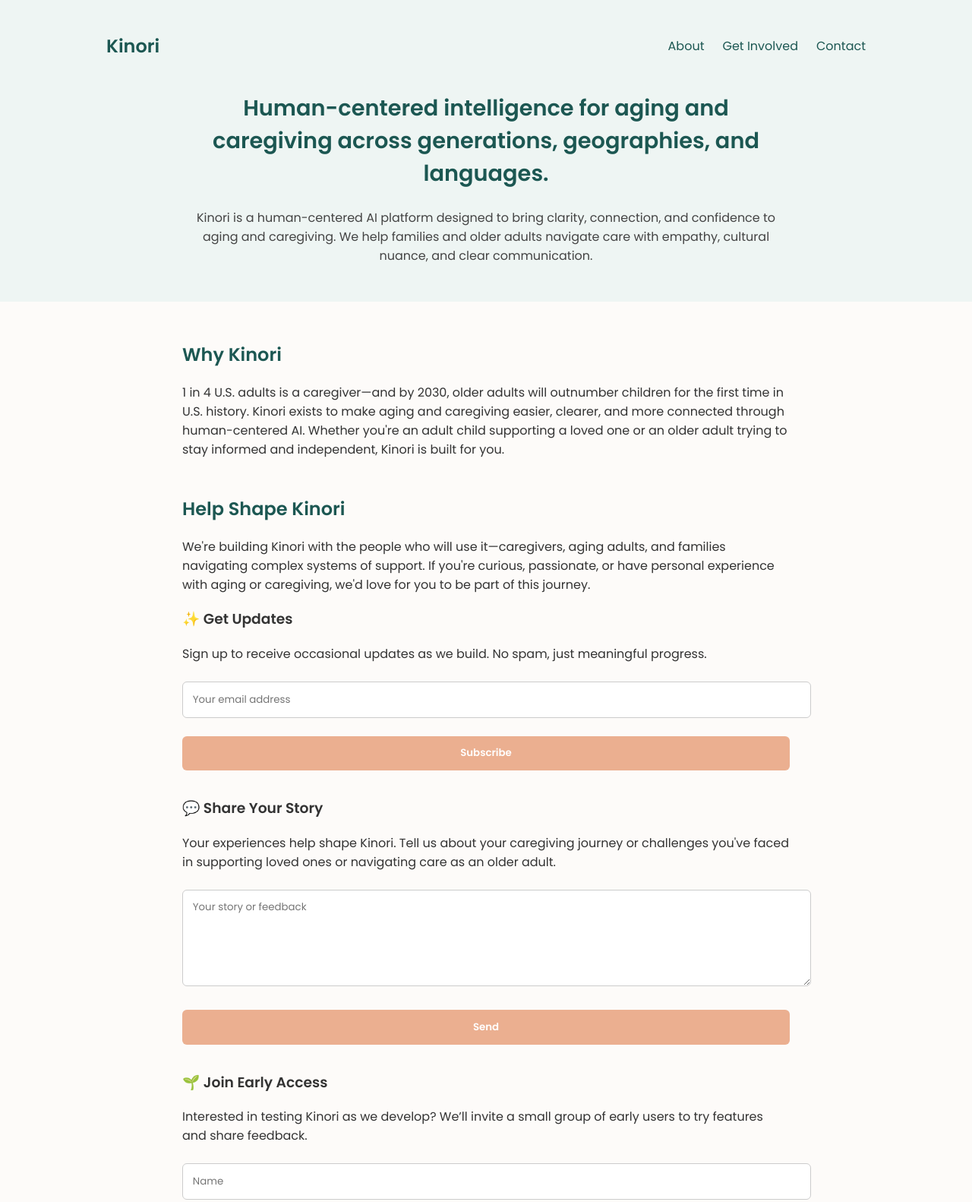
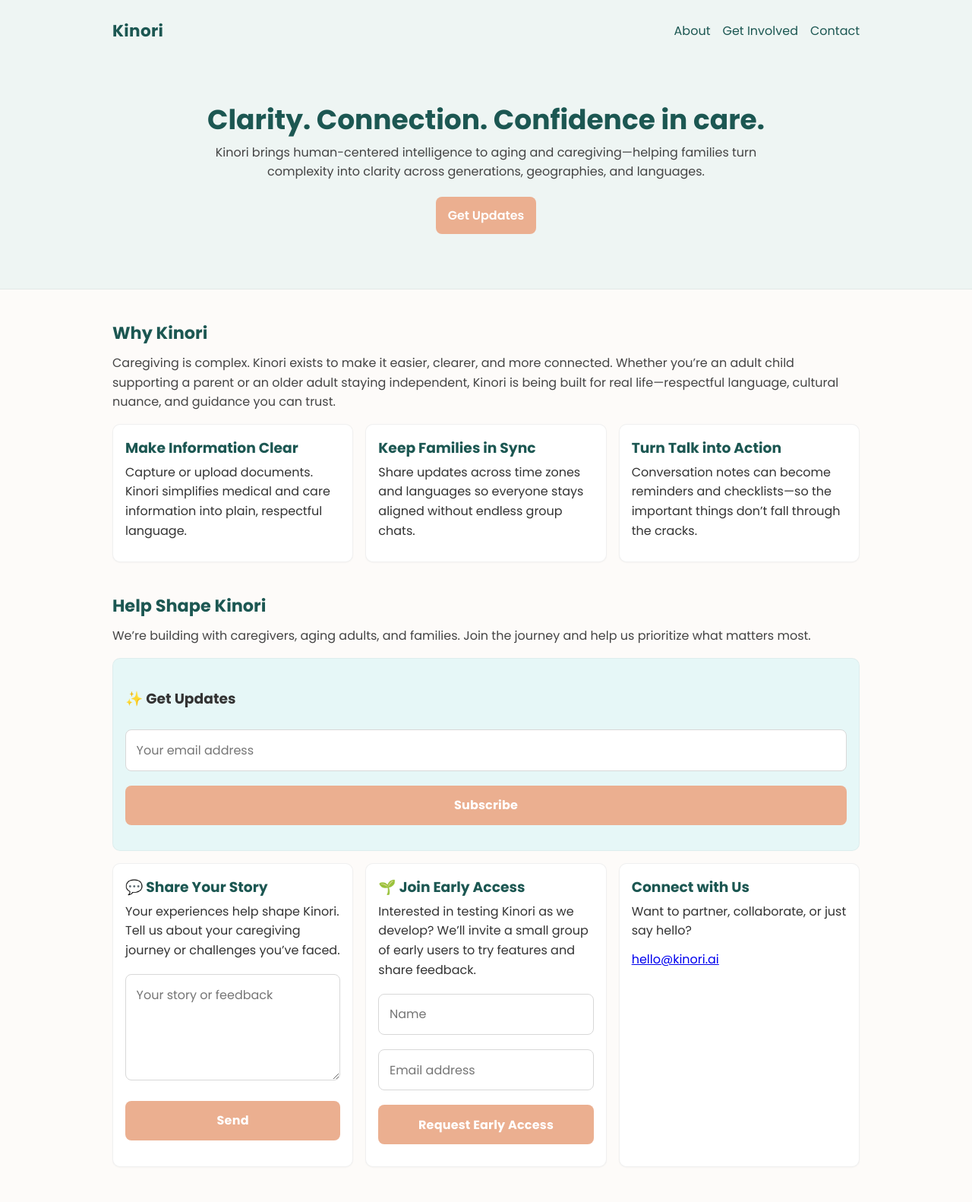
Before and after one commit to mslindayay/kinori-site, a plain HTML site: page index.html in a window 1280 px wide. Shown: the top 1582 px of the page at 76% size. Drawn offline with Linux system fonts and the light colour scheme.

Commit message:
Add files via upload

```diff
--- a/index.html
+++ b/index.html
@@ -2,153 +2,281 @@
 <html lang="en">
 <head>
   <meta charset="UTF-8" />
-  <meta name="viewport" content="width=device-width, initial-scale=1.0" />
+  <meta name="viewport" content="width=device-width, initial-scale=1" />
   <title>Kinori</title>
+
+  <!-- Fonts -->
   <link rel="preconnect" href="https://fonts.googleapis.com">
   <link rel="preconnect" href="https://fonts.gstatic.com" crossorigin>
-  <link href="https://fonts.googleapis.com/css2?family=Poppins:wght@300;400;600&display=swap" rel="stylesheet">
+  <link href="https://fonts.googleapis.com/css2?family=Poppins:wght@300;400;600;700&display=swap" rel="stylesheet">
+
+  <!-- Meta / SEO -->
+  <meta name="description" content="Clarity, connection, and confidence in caregiving. Kinori helps families simplify health information and stay connected across generations and languages." />
+  <link rel="canonical" href="https://www.kinori.ai/" />
+
+  <!-- Open Graph -->
+  <meta property="og:title" content="Kinori" />
+  <meta property="og:description" content="Clarity, connection, and confidence in caregiving." />
+  <meta property="og:type" content="website" />
+  <meta property="og:url" content="https://www.kinori.ai/" />
+  <meta property="og:image" content="https://www.kinori.ai/og-image.jpg" />
+
+  <!-- Twitter Card -->
+  <meta name="twitter:card" content="summary_large_image" />
+  <meta name="twitter:title" content="Kinori" />
+  <meta name="twitter:description" content="Clarity, connection, and confidence in caregiving." />
+  <meta name="twitter:image" content="https://www.kinori.ai/og-image.jpg" />
+
+  <!-- Favicon (replace with your actual paths when ready) -->
+  <link rel="icon" href="/favicon.ico">
+
   <style>
+    :root {
+      --teal: #1C5752;
+      --light-teal: #E6F7F7;
+      --accent: #EBAF90;
+      --text: #333333;
+      --bg: #FDFBF9;
+      --muted: #EEF5F3;
+    }
+    * { box-sizing: border-box; }
+    html { scroll-behavior: smooth; }
     body {
-      font-family: 'Poppins', sans-serif;
+      font-family: 'Poppins', system-ui, -apple-system, Segoe UI, Roboto, Arial, sans-serif;
       margin: 0;
-      background-color: #FDFBF9;
-      color: #333;
+      color: var(--text);
+      background: var(--bg);
+      line-height: 1.6;
     }
+    .container { max-width: 1024px; margin: 0 auto; padding: 0 1.25rem; }
     header {
-      background-color: #EEF5F3;
-      padding: 2rem;
-      text-align: center;
+      background: var(--muted);
+      padding: 1.25rem 0 2rem;
+      border-bottom: 1px solid rgba(0,0,0,0.05);
     }
-    nav {
+    nav[aria-label="Primary"] {
       display: flex;
       justify-content: space-between;
       align-items: center;
-      max-width: 1000px;
-      margin: 0 auto 2rem;
+      gap: 1rem;
+      padding: 0.25rem 0 1rem;
     }
     .logo {
-      font-weight: 600;
-      font-size: 1.5rem;
-      color: #1C5752;
+      font-weight: 700;
+      font-size: 1.35rem;
+      color: var(--teal);
+      letter-spacing: 0.3px;
     }
     .nav-links {
+      display: flex;
       list-style: none;
-      display: flex;
-      gap: 1.5rem;
+      padding: 0; margin: 0;
+      gap: 1rem;
     }
-    .nav-links li a {
+    .nav-links a {
       text-decoration: none;
-      color: #1C5752;
+      color: var(--teal);
       font-weight: 500;
     }
+    .nav-links a:hover { text-decoration: underline; }
+
     .hero {
-      max-width: 800px;
-      margin: 0 auto;
+      text-align: center;
+      padding-top: 0.5rem;
     }
     .hero h1 {
-      font-size: 1.8rem;
-      color: #1C5752;
+      font-size: clamp(1.6rem, 2.5vw + 1rem, 2.25rem);
+      color: var(--teal);
+      margin: 0.75rem 0 0.5rem;
+      line-height: 1.25;
     }
     .hero p {
+      max-width: 800px;
+      margin: 0.5rem auto 1.25rem;
+      color: #444;
       font-size: 1rem;
-      margin-top: 1rem;
-      color: #444;
     }
-    main {
-      padding: 2rem;
-      max-width: 800px;
-      margin: 0 auto;
+    .cta {
+      display: inline-block;
+      background: var(--accent);
+      color: #fff;
+      padding: 0.75rem 1rem;
+      border-radius: 8px;
+      text-decoration: none;
+      font-weight: 600;
     }
-    section {
-      margin-bottom: 3rem;
+    .cta:hover { filter: brightness(0.95); }
+
+    main { padding: 2rem 0; }
+    section { margin: 2.5rem 0; }
+    h2 {
+      color: var(--teal);
+      font-size: 1.4rem;
+      margin-bottom: 0.5rem;
     }
-    h2 {
-      color: #1C5752;
+    .section-intro { color: #444; margin-top: 0; }
+
+    .grid-3 {
+      display: grid;
+      grid-template-columns: repeat(3, 1fr);
+      gap: 1rem;
+    }
+    @media (max-width: 800px) {
+      .grid-3 { grid-template-columns: 1fr; }
+    }
+
+    .card {
+      background: #fff;
+      border: 1px solid rgba(0,0,0,0.06);
+      border-radius: 10px;
+      padding: 1rem;
+      box-shadow: 0 1px 2px rgba(0,0,0,0.03);
+    }
+    .card h3 { margin: 0 0 0.25rem; color: var(--teal); }
+    .card p { margin: 0.25rem 0 0.75rem; }
+
+    form {
+      margin-top: 0.5rem;
     }
     input, textarea, button {
       width: 100%;
-      padding: 0.8rem;
-      margin: 0.5rem 0 1rem;
-      border: 1px solid #ccc;
-      border-radius: 6px;
-      font-family: 'Poppins', sans-serif;
+      padding: 0.85rem;
+      margin: 0.4rem 0 0.8rem;
+      border: 1px solid #d8d8d8;
+      border-radius: 8px;
+      font-family: inherit;
+      font-size: 1rem;
+      transition: border-color 0.15s ease;
+      background: #fff;
     }
+    input:focus, textarea:focus { outline: none; border-color: var(--teal); }
+    textarea { min-height: 140px; resize: vertical; }
     button {
-      background-color: #EBAF90;
+      background: var(--accent);
       color: #fff;
-      font-weight: 600;
       border: none;
       cursor: pointer;
+      font-weight: 700;
+      letter-spacing: 0.2px;
     }
-    button:hover {
-      background-color: #e59a76;
+    button:hover { filter: brightness(0.95); }
+
+    .band {
+      background: var(--light-teal);
+      padding: 1.25rem 1rem;
+      border-radius: 10px;
+      border: 1px solid rgba(0,0,0,0.04);
     }
+
     footer {
+      background: var(--muted);
+      color: #555;
       text-align: center;
-      padding: 1rem;
-      background-color: #EEF5F3;
-      color: #555;
+      padding: 1rem 0 1.2rem;
+      border-top: 1px solid rgba(0,0,0,0.05);
+      font-size: 0.95rem;
     }
+    footer a { color: var(--teal); text-decoration: none; }
+    footer a:hover { text-decoration: underline; }
   </style>
 </head>
 <body>
   <header>
-    <nav>
+    <div class="container">
+      <nav aria-label="Primary">
         <div class="logo">Kinori</div>
         <ul class="nav-links">
           <li><a href="#about">About</a></li>
-        <li><a href="#get-involved">Get Involved</a></li>
+          <li><a href="#involved">Get Involved</a></li>
           <li><a href="#contact">Contact</a></li>
         </ul>
       </nav>
       <section class="hero">
-      <h1>Human-centered intelligence for aging and caregiving across generations, geographies, and languages.</h1>
-      <p>Kinori is a human-centered AI platform designed to bring clarity, connection, and confidence to aging and caregiving. We help families and older adults navigate care with empathy, cultural nuance, and clear communication.</p>
+        <h1>Clarity. Connection. Confidence in care.</h1>
+        <p>Kinori brings human-centered intelligence to aging and caregiving—helping families turn complexity into clarity across generations, geographies, and languages.</p>
+        <a class="cta" href="#involved">Get Updates</a>
       </section>
+    </div>
   </header>
 
-  <main>
+  <main class="container">
     <section id="about">
       <h2>Why Kinori</h2>
-      <p>1 in 4 U.S. adults is a caregiver—and by 2030, older adults will outnumber children for the first time in U.S. history. Kinori exists to make aging and caregiving easier, clearer, and more connected through human-centered AI. Whether you're an adult child supporting a loved one or an older adult trying to stay informed and independent, Kinori is built for you.</p>
+      <p class="section-intro">Caregiving is complex. Kinori exists to make it easier, clearer, and more connected. Whether you’re an adult child supporting a parent or an older adult staying independent, Kinori is being built for real life—respectful language, cultural nuance, and guidance you can trust.</p>
+      <div class="grid-3">
+        <div class="card">
+          <h3>Make Information Clear</h3>
+          <p>Capture or upload documents. Kinori simplifies medical and care information into plain, respectful language.</p>
+        </div>
+        <div class="card">
+          <h3>Keep Families in Sync</h3>
+          <p>Share updates across time zones and languages so everyone stays aligned without endless group chats.</p>
+        </div>
+        <div class="card">
+          <h3>Turn Talk into Action</h3>
+          <p>Conversation notes can become reminders and checklists—so the important things don’t fall through the cracks.</p>
+        </div>
+      </div>
     </section>
 
-    <section id="get-involved">
+    <section id="involved">
       <h2>Help Shape Kinori</h2>
-      <p>We're building Kinori with the people who will use it—caregivers, aging adults, and families navigating complex systems of support. If you're curious, passionate, or have personal experience with aging or caregiving, we'd love for you to be part of this journey.</p>
+      <p class="section-intro">We’re building with caregivers, aging adults, and families. Join the journey and help us prioritize what matters most.</p>
 
+      <div class="band">
         <h3>✨ Get Updates</h3>
-      <p>Sign up to receive occasional updates as we build. No spam, just meaningful progress.</p>
-      <form>
-        <input type="email" placeholder="Your email address" required />
+        <!-- Replace YOUR_FORMSPREE_ID with your actual Formspree form ID -->
+        <form action="https://formspree.io/f/movndoyr" method="POST">
+          <input type="email" name="email" placeholder="Your email address" required />
+          <input type="hidden" name="_subject" value="Kinori Site – New Subscriber" />
           <button type="submit">Subscribe</button>
         </form>
+      </div>
 
+      <div class="grid-3" style="margin-top:1rem;">
+        <div class="card">
           <h3>💬 Share Your Story</h3>
-      <p>Your experiences help shape Kinori. Tell us about your caregiving journey or challenges you've faced in supporting loved ones or navigating care as an older adult.</p>
-      <form>
-        <textarea rows="5" placeholder="Your story or feedback"></textarea>
+          <p>Your experiences help shape Kinori. Tell us about your caregiving journey or challenges you’ve faced.</p>
+          <form action="https://formspree.io/f/xgvlkjrq" method="POST">
+            <textarea name="story" placeholder="Your story or feedback"></textarea>
+            <input type="hidden" name="_subject" value="Kinori Site – Story/Feedback" />
             <button type="submit">Send</button>
           </form>
-
+        </div>
+        <div class="card">
           <h3>🌱 Join Early Access</h3>
           <p>Interested in testing Kinori as we develop? We’ll invite a small group of early users to try features and share feedback.</p>
-      <form>
-        <input type="text" placeholder="Name" required />
-        <input type="email" placeholder="Email address" required />
+          <form action="https://formspree.io/f/xpwjdgke" method="POST">
+            <input type="text" name="name" placeholder="Name" required />
+            <input type="email" name="email" placeholder="Email address" required />
+            <input type="hidden" name="_subject" value="Kinori Site – Early Access Request" />
             <button type="submit">Request Early Access</button>
           </form>
+        </div>
+        <div class="card">
+          <h3>Connect with Us</h3>
+          <p>Want to partner, collaborate, or just say hello?</p>
+          <p><a href="mailto:hello@kinori.ai">hello@kinori.ai</a></p>
+        </div>
+      </div>
     </section>
 
     <section id="contact">
       <h2>Reach Out</h2>
-      <p>If you're working in aging services, building adjacent tools, or simply want to connect—we’d love to hear from you.</p>
-      <a href="mailto:hello@kinori.ai">hello@kinori.ai</a>
+      <p>If you’re working in aging services, building adjacent tools, or simply want to connect—we’d love to hear from you.</p>
+      <p><a href="mailto:hello@kinori.ai">hello@kinori.ai</a></p>
     </section>
   </main>
 
   <footer>
+    <div class="container">
       <p>&copy; 2025 Kinori. All rights reserved.</p>
+    </div>
   </footer>
+
+  <!-- Optional: privacy-friendly analytics (Plausible). Replace domain and uncomment when ready. -->
+  <!--
+  <script defer data-domain="kinori.ai" src="https://plausible.io/js/script.js"></script>
+  -->
 </body>
 </html>
```
Lines whose indentation alone changed are shown as unchanged.
